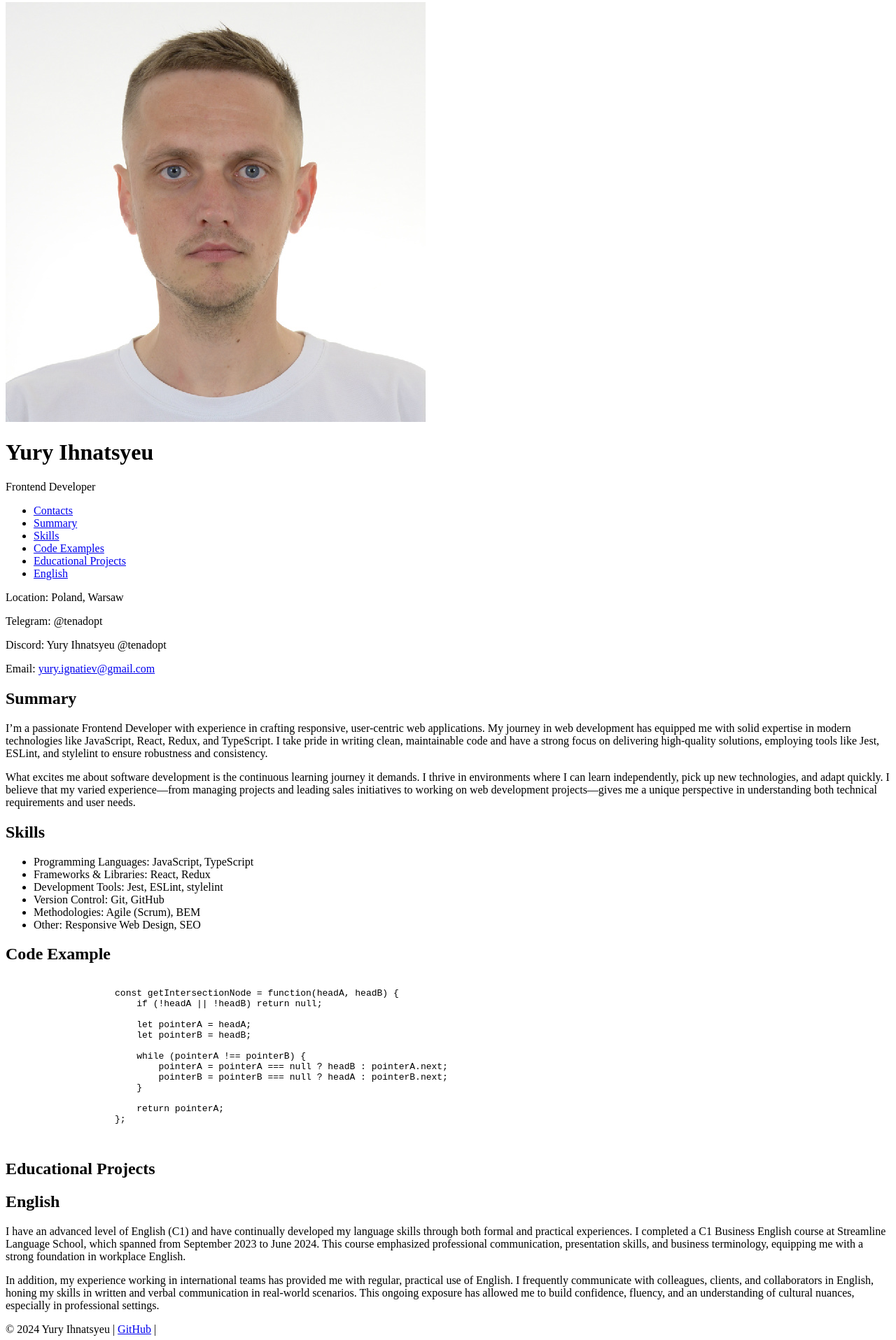
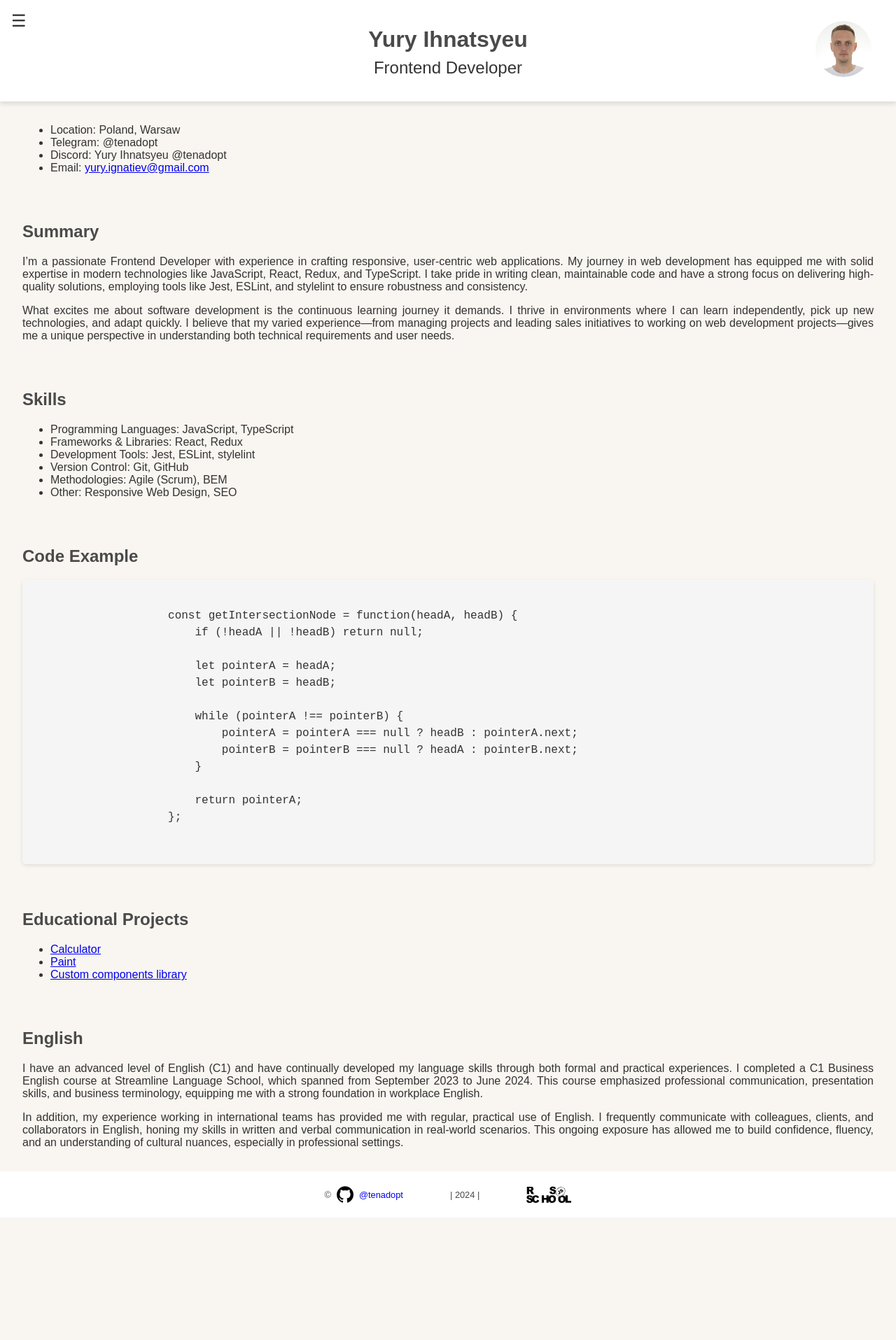
Before and after one commit to tenadopt/rsschool-cv, a plain HTML site: page index.html in a window 1280 px wide. Shown: the part 5-1920 px from the top of the page at 70% size. After the commit the page ends 1745 px from the top, so only its background shows below. Drawn offline with Linux system fonts and the light colour scheme.

Commit message:
feat: add styles and missed information

```diff
--- a/index.html
+++ b/index.html
@@ -10,10 +10,8 @@
 </head>
 <body>
     <header>
-        <img src="./images/cv-photo.jpeg" alt="Yury Ihnatsyeu" class="profile-photo">
-        <h1>Yury Ihnatsyeu</h1>
-        <p>Frontend Developer</p>
-        <nav>
+        <button class="menu-toggle" aria-label="Toggle menu">&#9776</button>
+        <nav class="navbar">
             <ul>
                 <li><a href="#contacts">Contacts</a></li>
                 <li><a href="#summary">Summary</a></li>
@@ -23,13 +21,22 @@
                 <li><a href="#english">English</a></li>
             </ul>
         </nav>
+        <div class="header-container">
+            <section class="branding">
+                <h1>Yury Ihnatsyeu</h1>
+                <p>Frontend Developer</p>
+            </section>
+            <img src="./images/cv-photo.jpeg" alt="Yury Ihnatsyeu" class="profile-photo">
+        </div>
     </header>
     <main>
         <section id="contacts">
-            <p>Location: Poland, Warsaw</p>
-            <p>Telegram: @tenadopt</p>
-            <p>Discord: Yury Ihnatsyeu @tenadopt</p>
-            <p>Email: <a href="mailto:yury.ignatiev@gmail.com">yury.ignatiev@gmail.com</a></p>
+            <ul>
+                <li>Location: Poland, Warsaw</li>
+                <li>Telegram: @tenadopt</li>
+                <li>Discord: Yury Ihnatsyeu @tenadopt</li>
+                <li>Email: <a href="mailto:yury.ignatiev@gmail.com">yury.ignatiev@gmail.com</a></li>
+            </ul>
         </section>
         <section id="summary">
             <h2>Summary</h2>
@@ -77,9 +84,11 @@
         </section>
         <section id="educational-projects">
             <h2>Educational Projects</h2>
-            <p></p>
-            <p></p>
-            <p></p>
+            <ul>
+                <li><a href="https://github.com/tenadopt/testinw">Calculator</a></li>
+                <li><a href="https://github.com/tenadopt/mini-paint">Paint</a></li>
+                <li><a href="https://github.com/tenadopt/custom-components-lib">Custom components library</a></li>
+            </ul>
         </section>
         <section id="english">
             <h2>English</h2>
@@ -97,11 +106,24 @@
         </section>
     </main>
     <footer>
-        <p>&copy; 2024 Yury Ihnatsyeu | <a href="https://github.com/tenadopt/rsschool-cv">GitHub</a> |
-            <a href="https://rs.school/courses/javascript">
-                <img src="./images/rs-school-logo.svg" alt="RS School Logo" class="footer-log">
-            </a>
-        </p>
+        <div class="footer-container">
+            <section class="social-media">
+                <p>&copy;</p>
+                <a href="https://github.com/tenadopt/rsschool-cv" class="github-logo">
+                    <img src="./images/github-logo.png" alt="GitHub Logo">@tenadopt
+                </a>
+            </section>
+            <section class="footer-info">
+                <span class="year">| 2024 |</span>
+            </section>
+            <section class="footer-partners">
+                <a href="https://rs.school/courses/javascript">
+                    <img src="./images/rs-school-logo.svg" alt="RS School Logo" class="footer-logo">
+                </a>
+            </section>
+        </div>
     </footer>
+    <div class="mask"></div>
+    <script src="script.js"></script>
 </body>
 </html>
--- /dev/null
+++ b/script.js
@@ -0,0 +1,23 @@
+document.addEventListener('DOMContentLoaded', function(){
+    const menuToggle = document.querySelector(".menu-toggle");
+    const navbar = document.querySelector(".navbar");
+    const mask = document.querySelector(".mask");
+    const navLinks = document.querySelectorAll(".navbar ul li a");
+
+    const toggleMenu = () => {
+        navbar.classList.toggle("open");
+        mask.classList.toggle("open");
+    }
+
+    const closeMenu = () => {
+        navbar.classList.remove("open");
+        mask.classList.remove("open");
+    }
+
+    menuToggle.addEventListener("click", toggleMenu);
+    mask.addEventListener("click", toggleMenu);
+
+    navLinks.forEach(link => {
+        link.addEventListener("click", closeMenu);
+    })
+})
--- a/style.css
+++ b/style.css
@@ -1,7 +1,222 @@
 body {
-
+    font-family: Arial, sans-serif;
+    color: #333;
+    background-color: #f9f5f0;
+    margin: 0;
 }
 
-h1 {
+header {
+    background-color: #ffffff;
+    box-shadow: 0 4px 6px rgba(0, 0, 0, 0.1);
+    padding: 1rem;
+    position: relative;
+}
 
+.header-container {
+    display: flex;
+    align-items: center;
+    justify-content: right;
+    position: relative;
 }
+
+.branding {
+    position: absolute;
+    left: 50%;
+    transform: translateX(-50%);
+    text-align: center;
+    display: flex;
+    flex-direction: column;
+    align-items: center;
+    justify-content: center;
+}
+
+header h1 {
+    font-size: 2em;
+    margin: 0.5em 0;
+}
+
+header p {
+    font-size: 1em;
+    margin: 0;
+}
+
+header img.profile-photo {
+    border-radius: 50%;
+    width: 300px;
+    height: auto;
+    border: 3px solid #ffffff;
+}
+
+.menu-toggle {
+    font-size: 1.5rem;
+    background: none;
+    border: none;
+    color: #333;
+    cursor: pointer;
+    position: fixed;
+    top: 20px;
+    left: 10px;
+    z-index: 1001;
+}
+
+nav {
+    position: fixed;
+    top: 0;
+    left: -250px;
+    width: 205px;
+    height: 100%;
+    background-color: #ffffff;
+    color: #333;
+    transition: all 0.3s ease;
+    box-shadow: 2px 0 5px rgba(0, 0, 0, 0.1);
+    z-index: 1000;
+    overflow-y: auto;
+}
+
+nav.open {
+    left: 0;
+}
+
+nav ul {
+    list-style-type: none;
+    padding: 0;
+    margin-top: 50px;
+    margin-left: 20px;
+    display: flex;
+    flex-direction: column;
+}
+
+nav ul li {
+    margin: 0.5rem 0;
+}
+
+nav ul li a {
+    text-decoration: none;
+    color: #333;
+    padding: 0.5rem 1rem;
+    display: block;
+}
+
+nav ul li a:hover {
+    background-color: #f0e6db;
+    border-radius: 4px;
+}
+
+.mask {
+    position: fixed;
+    top: 0;
+    left: 0;
+    width: 100%;
+    height: 100%;
+    background-color: rgba(0, 0, 0, 0.5);
+    z-index: 999;
+    opacity: 0;
+    visibility: hidden;
+    transition: opacity 0.3s ease, visibility 0.3s ease;
+}
+
+.mask.open {
+    opacity: 1;
+    visibility: visible;
+}
+
+header h1 {
+    font-size: 2em;
+    margin: 0.5rem 0;
+}
+
+header p {
+    font-size: 1.5em;
+    margin: 0;
+}
+
+header img.profile-photo {
+    width: 80px;
+    height: 80px;
+    border-radius: 50%;
+    margin: 1rem;
+}
+
+section {
+    padding: 1em 2em;
+    text-align: justify;
+}
+
+h1, h2 {
+    color: #4a4a4a;
+}
+
+ul {
+    padding-left: 2.5rem;
+}
+
+.footer-container {
+    display: flex;
+    flex-direction: row;
+    align-items: center;
+    justify-content: center;
+    gap: 1rem;
+    background-color: #ffffff;
+    color: #4a4a4a;
+    font-size: 0.8rem;
+}
+
+.social-media {
+    display: flex;
+    flex-direction: row;
+}
+
+.github-logo {
+    display: flex;
+    align-items: center;
+    text-decoration: none;
+}
+
+.github-logo img {
+    width: 24px;
+    height: auto;
+    margin: 0 0.5rem;
+}
+
+
+.footer-logo {
+    width: 64px;
+    height: auto;
+    vertical-align: middle;
+}
+
+pre {
+    white-space: pre-wrap;
+    word-wrap: break-word;
+    overflow-x: auto;
+    background-color: #f5f5f5;
+    padding: 1rem;
+    border-radius: 5px;
+    max-width: 100%;
+    box-shadow: 0 2px 5px rgba(0, 0, 0, 0.1);
+}
+
+code {
+    font-family: "Courier New", Courier, monospace;
+    font-size: 1em;
+    line-height: 1.5;
+}
+
+@media (max-width: 348px) {
+    nav.open {
+        overflow: hidden;
+        position: fixed;
+        top: 60px;
+        left: 0;
+        background: #ffffff;
+        width: 100%;
+        height: 100%;
+        box-shadow: 0 8px 16px rgba(0, 0, 0, 0.1);
+        padding-bottom: 1rem;
+
+    }
+
+    mask.open {
+        background: #ffffff;
+    };
+}
```
Also changed, not shown: images/github-logo.png (added).
